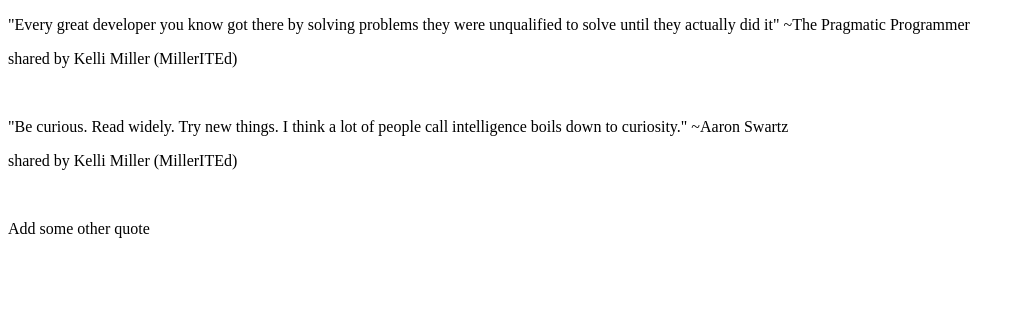
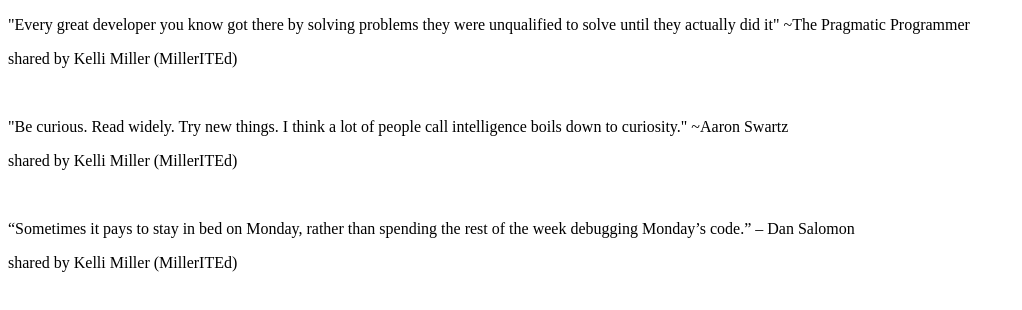
Before and after one commit to MillerITEd/GitClassPractice, a website: page public_html/index.html in a window 1280 px wide. Shown: the whole page, without its empty margins (0-1022 px from the left). Drawn offline with Linux system fonts and the light colour scheme.

Commit message:
MillerITEd added quote

```diff
--- a/public_html/index.html
+++ b/public_html/index.html
@@ -29,7 +29,8 @@
             <p>shared by Kelli Miller (MillerITEd)</p>
             <br>
 
-            <p>Add some other quote</p>
+            <p>“Sometimes it pays to stay in bed on Monday, rather than spending the rest of the week debugging Monday’s code.” – Dan Salomon</p>
+            <p>shared by Kelli Miller (MillerITEd)</p>
         </div>
     </body>
 </html>
```
